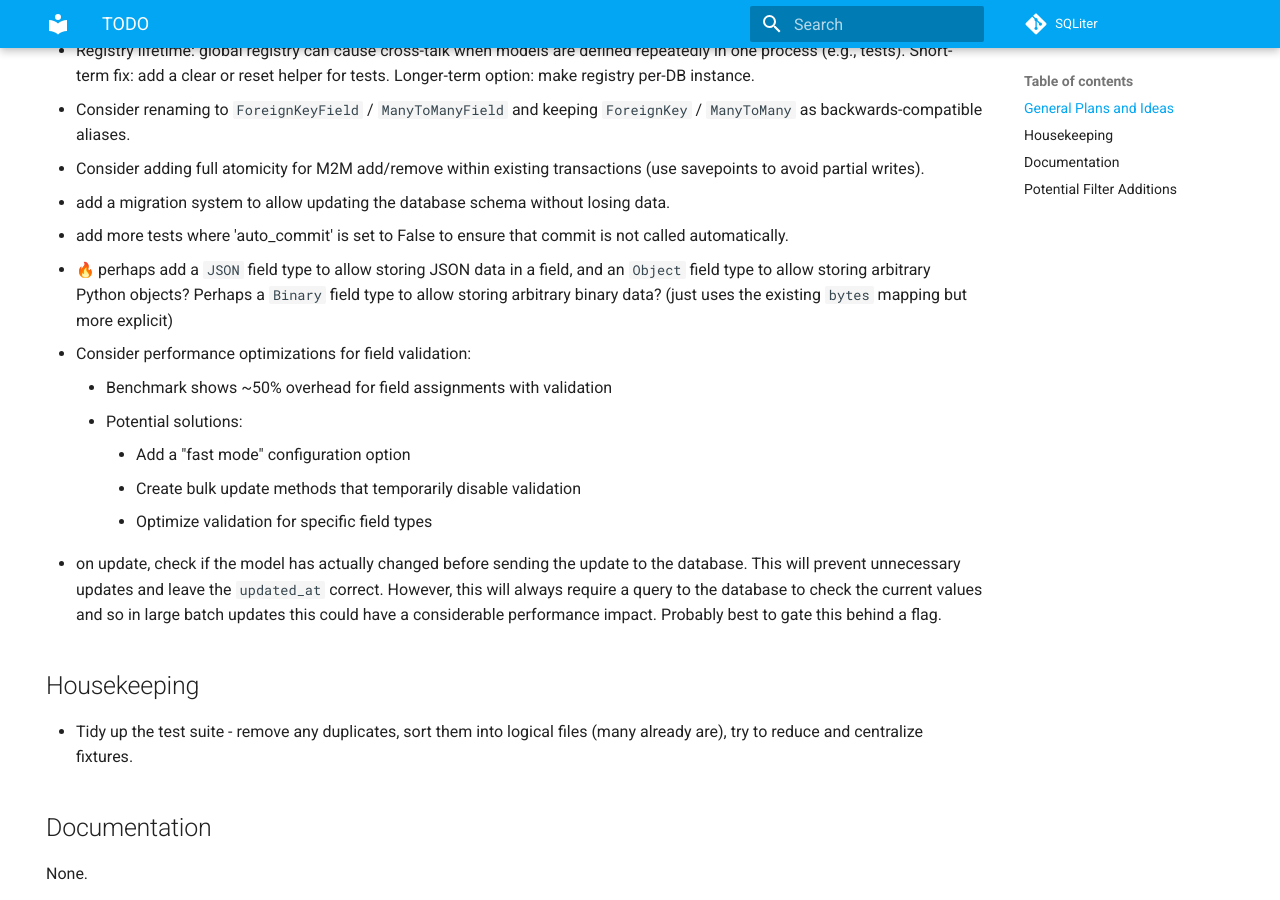
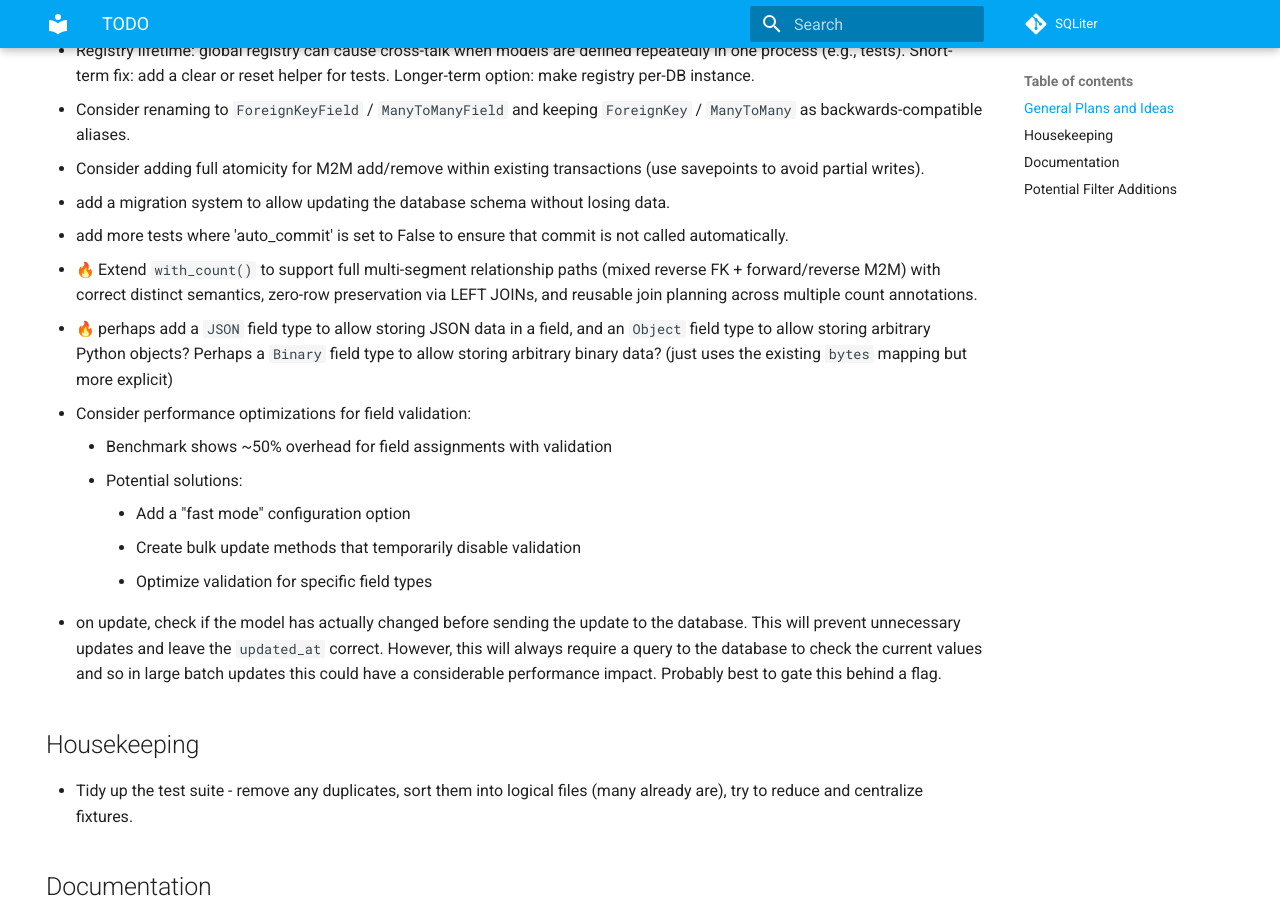
Before and after one commit to seapagan/sqliter-py, an MkDocs documentation site: the page built from docs/todo/index.md, in a window 1280 px wide and 900 px high, scrolled down 585 px. Built offline with MkDocs 1.6.1 and Material for MkDocs 9.7.7, drawn with Linux system fonts in a browser that asks for light colours; emoji names are drawn with the system emoji font; plug-ins that fetch from the network failed and are left out; comment, search, counter and statistics services are not loaded.

Commit message:
Add TODO for multi-segment with_count support

```diff
--- a/TODO.md
+++ b/TODO.md
@@ -28,6 +28,10 @@ Items marked with :fire: are high priority.
   data.
 - add more tests where 'auto_commit' is set to False to ensure that commit is
   not called automatically.
+- :fire: Extend `with_count()` to support full multi-segment relationship
+  paths (mixed reverse FK + forward/reverse M2M) with correct distinct
+  semantics, zero-row preservation via LEFT JOINs, and reusable join planning
+  across multiple count annotations.
 - :fire: perhaps add a `JSON` field type to allow storing JSON data in a field,
   and an `Object` field type to allow storing arbitrary Python objects? Perhaps
   a `Binary` field type to allow storing arbitrary binary data? (just uses the
```
